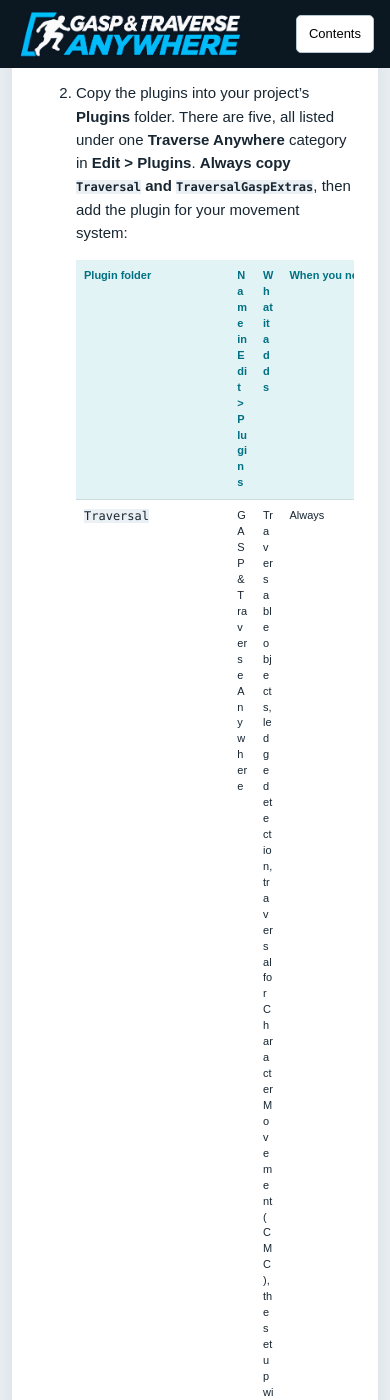
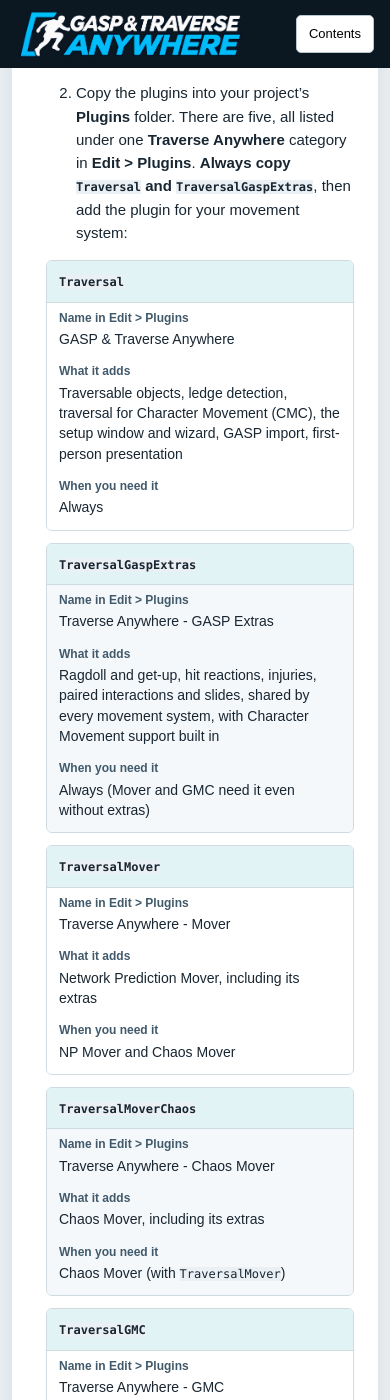
Before and after one commit to Dr-Rank/traverse-anywhere-guide, a Jekyll site: the page built from index.md, in a window 390 px wide and 1400 px high, scrolled down 2146 px. Built offline with Jekyll 4.4.1, drawn with Linux system fonts in a browser that asks for light colours; some of the changed text lies outside the part shown.

Commit message:
Stack the plugin guide table on narrow screens

```diff
--- a/_includes/guide/start-here.md
+++ b/_includes/guide/start-here.md
@@ -20,13 +20,48 @@ Prepare your character, then right-click a static mesh and choose **Make Travers
 
 2. Copy the plugins into your project's **Plugins** folder. There are five, all listed under one **Traverse Anywhere** category in **Edit > Plugins**. **Always copy `Traversal` and `TraversalGaspExtras`**, then add the plugin for your movement system:
 
-   | Plugin folder | Name in Edit > Plugins | What it adds | When you need it |
-   | --- | --- | --- | --- |
-   | `Traversal` | GASP & Traverse Anywhere | Traversable objects, ledge detection, traversal for Character Movement (CMC), the setup window and wizard, GASP import, first-person presentation | Always |
-   | `TraversalGaspExtras` | Traverse Anywhere - GASP Extras | Ragdoll and get-up, hit reactions, injuries, paired interactions and slides, shared by every movement system, with Character Movement support built in | Always (Mover and GMC need it even without extras) |
-   | `TraversalMover` | Traverse Anywhere - Mover | Network Prediction Mover, including its extras | NP Mover, and Chaos Mover |
-   | `TraversalMoverChaos` | Traverse Anywhere - Chaos Mover | Chaos Mover, including its extras | Chaos Mover (with `TraversalMover`) |
-   | `TraversalGMC` | Traverse Anywhere - GMC | General Movement Component, including its extras | GMC only: see below |
+   <table class="plugin-table" id="plugin-list" role="table" aria-label="Traverse Anywhere plugins">
+     <thead role="rowgroup">
+       <tr role="row">
+         <th scope="col" role="columnheader">Plugin folder</th>
+         <th scope="col" role="columnheader">Name in Edit &gt; Plugins</th>
+         <th scope="col" role="columnheader">What it adds</th>
+         <th scope="col" role="columnheader">When you need it</th>
+       </tr>
+     </thead>
+     <tbody role="rowgroup">
+       <tr role="row">
+         <th scope="row" role="rowheader"><code>Traversal</code></th>
+         <td role="cell"><span class="plugin-table-label" aria-hidden="true">Name in Edit &gt; Plugins</span>GASP &amp; Traverse Anywhere</td>
+         <td role="cell"><span class="plugin-table-label" aria-hidden="true">What it adds</span>Traversable objects, ledge detection, traversal for Character Movement (CMC), the setup window and wizard, GASP import, first-person presentation</td>
+         <td role="cell"><span class="plugin-table-label" aria-hidden="true">When you need it</span>Always</td>
+       </tr>
+       <tr role="row">
+         <th scope="row" role="rowheader"><code>TraversalGaspExtras</code></th>
+         <td role="cell"><span class="plugin-table-label" aria-hidden="true">Name in Edit &gt; Plugins</span>Traverse Anywhere - GASP Extras</td>
+         <td role="cell"><span class="plugin-table-label" aria-hidden="true">What it adds</span>Ragdoll and get-up, hit reactions, injuries, paired interactions and slides, shared by every movement system, with Character Movement support built in</td>
+         <td role="cell"><span class="plugin-table-label" aria-hidden="true">When you need it</span>Always (Mover and GMC need it even without extras)</td>
+       </tr>
+       <tr role="row">
+         <th scope="row" role="rowheader"><code>TraversalMover</code></th>
+         <td role="cell"><span class="plugin-table-label" aria-hidden="true">Name in Edit &gt; Plugins</span>Traverse Anywhere - Mover</td>
+         <td role="cell"><span class="plugin-table-label" aria-hidden="true">What it adds</span>Network Prediction Mover, including its extras</td>
+         <td role="cell"><span class="plugin-table-label" aria-hidden="true">When you need it</span>NP Mover and Chaos Mover</td>
+       </tr>
+       <tr role="row">
+         <th scope="row" role="rowheader"><code>TraversalMoverChaos</code></th>
+         <td role="cell"><span class="plugin-table-label" aria-hidden="true">Name in Edit &gt; Plugins</span>Traverse Anywhere - Chaos Mover</td>
+         <td role="cell"><span class="plugin-table-label" aria-hidden="true">What it adds</span>Chaos Mover, including its extras</td>
+         <td role="cell"><span class="plugin-table-label" aria-hidden="true">When you need it</span>Chaos Mover (with <code>TraversalMover</code>)</td>
+       </tr>
+       <tr role="row">
+         <th scope="row" role="rowheader"><code>TraversalGMC</code></th>
+         <td role="cell"><span class="plugin-table-label" aria-hidden="true">Name in Edit &gt; Plugins</span>Traverse Anywhere - GMC</td>
+         <td role="cell"><span class="plugin-table-label" aria-hidden="true">What it adds</span>General Movement Component, including its extras</td>
+         <td role="cell"><span class="plugin-table-label" aria-hidden="true">When you need it</span><a href="#prepare-a-gmc-project">GMC only</a></td>
+       </tr>
+     </tbody>
+   </table>
 
    **CMC** needs only the first two. **NP Mover** adds `TraversalMover`; **Chaos Mover** adds `TraversalMover` and `TraversalMoverChaos`. Copying all of the tester download's `Plugins` folder is fine. Keep **one copy** of each plugin. Never leave a second copy elsewhere in the project or in the engine.
 
--- a/_layouts/default.html
+++ b/_layouts/default.html
@@ -1 +1 @@
-<!doctype html><html lang="en"><head><meta charset="utf-8"><meta name="viewport" content="width=device-width,initial-scale=1"><title>{{ page.title }} · GASP &amp; Traverse Anywhere</title><meta name="description" content="{{ site.description }}"><link rel="stylesheet" href="{{ '/assets/style.css' | relative_url }}?v=20261122-wizard-gallery"><script defer src="{{ '/assets/site.js' | relative_url }}?v=20261121-tester"></script></head><body><a class="skip" href="#content">Skip to guide</a><header><a class="brand" href="{{ '/' | relative_url }}"><img src="{{ '/assets/images/gasp-traverse-anywhere-logo.png' | relative_url }}" alt="GASP & Traverse Anywhere"></a><span>THE USER GUIDE · UE 5.8</span><button id="menu" aria-controls="sidebar" aria-expanded="false">Contents</button></header><div class="shell"><aside id="sidebar"><label for="search">Search the guide</label><input id="search" type="search" placeholder="Try GMC, slides or proxies"><div id="results" aria-live="polite"></div><nav aria-label="Guide contents">{% for item in site.data.navigation %}<a href="{{ item.url | relative_url }}">{{ item.title }}</a>{% endfor %}</nav><div class="tools"><a href="https://github.com/Dr-Rank/traverse-anywhere-guide">Edit the guide on GitHub ↗</a><button id="print">Print guide</button></div></aside><main id="content">{{ content }}</main></div></body></html>
+<!doctype html><html lang="en"><head><meta charset="utf-8"><meta name="viewport" content="width=device-width,initial-scale=1"><title>{{ page.title }} · GASP &amp; Traverse Anywhere</title><meta name="description" content="{{ site.description }}"><link rel="stylesheet" href="{{ '/assets/style.css' | relative_url }}?v=20261123-mobile-plugins"><script defer src="{{ '/assets/site.js' | relative_url }}?v=20261121-tester"></script></head><body><a class="skip" href="#content">Skip to guide</a><header><a class="brand" href="{{ '/' | relative_url }}"><img src="{{ '/assets/images/gasp-traverse-anywhere-logo.png' | relative_url }}" alt="GASP & Traverse Anywhere"></a><span>THE USER GUIDE · UE 5.8</span><button id="menu" aria-controls="sidebar" aria-expanded="false">Contents</button></header><div class="shell"><aside id="sidebar"><label for="search">Search the guide</label><input id="search" type="search" placeholder="Try GMC, slides or proxies"><div id="results" aria-live="polite"></div><nav aria-label="Guide contents">{% for item in site.data.navigation %}<a href="{{ item.url | relative_url }}">{{ item.title }}</a>{% endfor %}</nav><div class="tools"><a href="https://github.com/Dr-Rank/traverse-anywhere-guide">Edit the guide on GitHub ↗</a><button id="print">Print guide</button></div></aside><main id="content">{{ content }}</main></div></body></html>
--- a/assets/style.css
+++ b/assets/style.css
@@ -13,6 +13,28 @@
 .sheet p>img{display:block;max-width:100%;height:auto;margin:10px 0 18px;border:1px solid #c5d2da}.sheet p>img[src*="toolbar"]{border:0}
 td code{overflow-wrap:normal;word-break:normal;white-space:nowrap}
 
+.plugin-table { scroll-margin-top: 100px; }
+.plugin-table tbody th { background: #f5f8fa; color: inherit; font-weight: normal; }
+.plugin-table tbody tr:nth-child(odd) th { background: #fff; }
+.plugin-table-label { display: none; }
+
+@media screen and (max-width: 820px) {
+  .plugin-table, .plugin-table tbody { display: block; overflow: visible; }
+  .plugin-table { font-size: 14px; }
+  .plugin-table thead { position: absolute; width: 1px; height: 1px; overflow: hidden; clip-path: inset(50%); }
+  .plugin-table tbody tr { display: block; margin-bottom: 12px; border: 1px solid #cfdae1; border-radius: 6px; overflow: hidden; }
+  .plugin-table tbody th,
+  .plugin-table tbody tr:nth-child(odd) th { display: block; padding: 10px 12px; background: #e2f3f6; font-weight: bold; }
+  .plugin-table tbody td { display: block; padding: 7px 12px; border: 0; }
+  .plugin-table tbody td:last-child { padding-bottom: 12px; }
+  .plugin-table code { white-space: normal; overflow-wrap: anywhere; }
+  .plugin-table-label { display: block; margin-bottom: 2px; color: #415a6b; font-size: 12px; font-weight: bold; }
+}
+
+@media screen and (max-width: 420px) {
+  .plugin-table { width: calc(100% + 30px); margin-inline-start: -30px; }
+}
+
 /* Keep wizard screenshots readable on the web while preserving the printed guide layout. */
 @media screen {
   .wizard-sheet { min-height: 0; }
```
